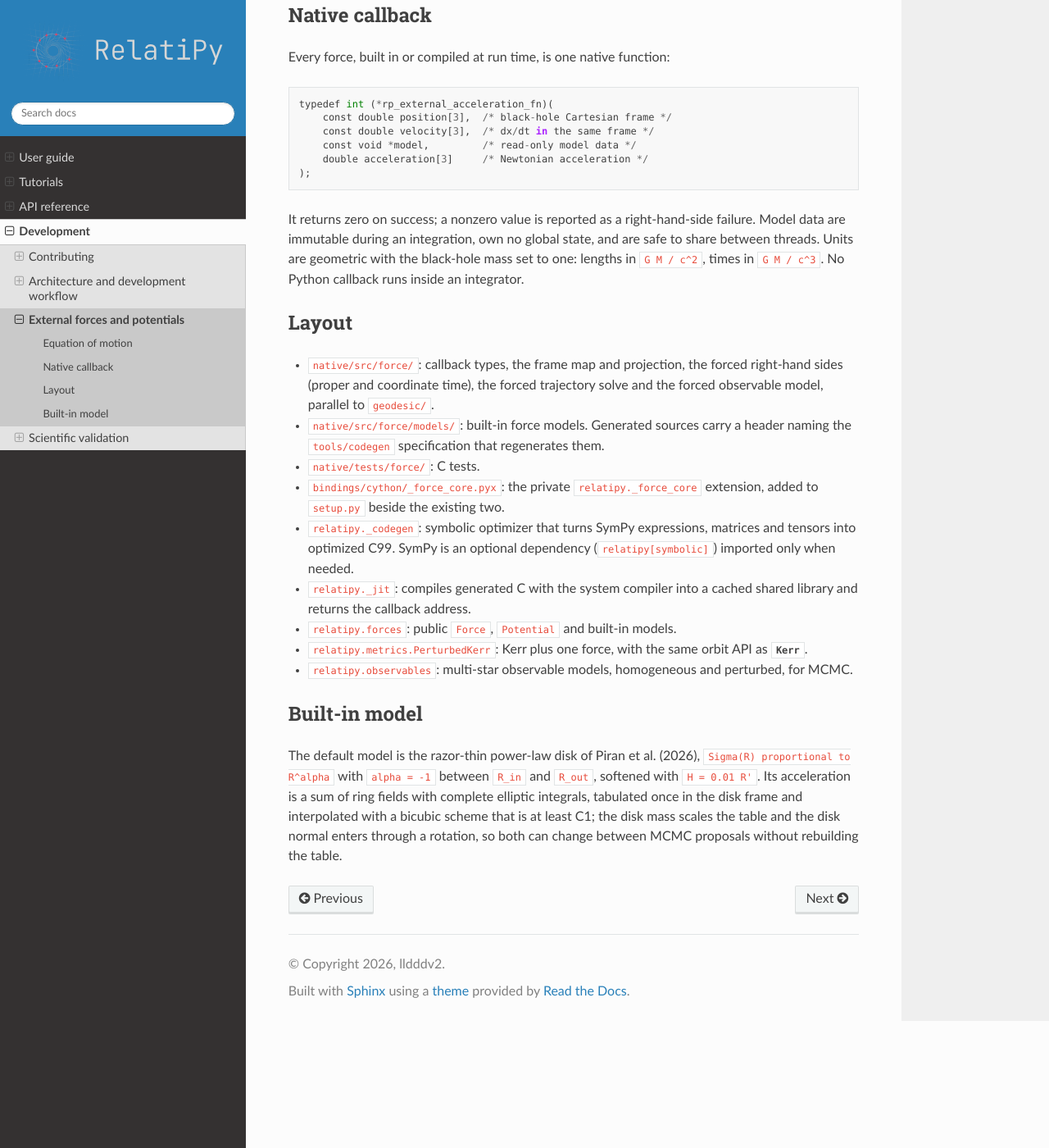
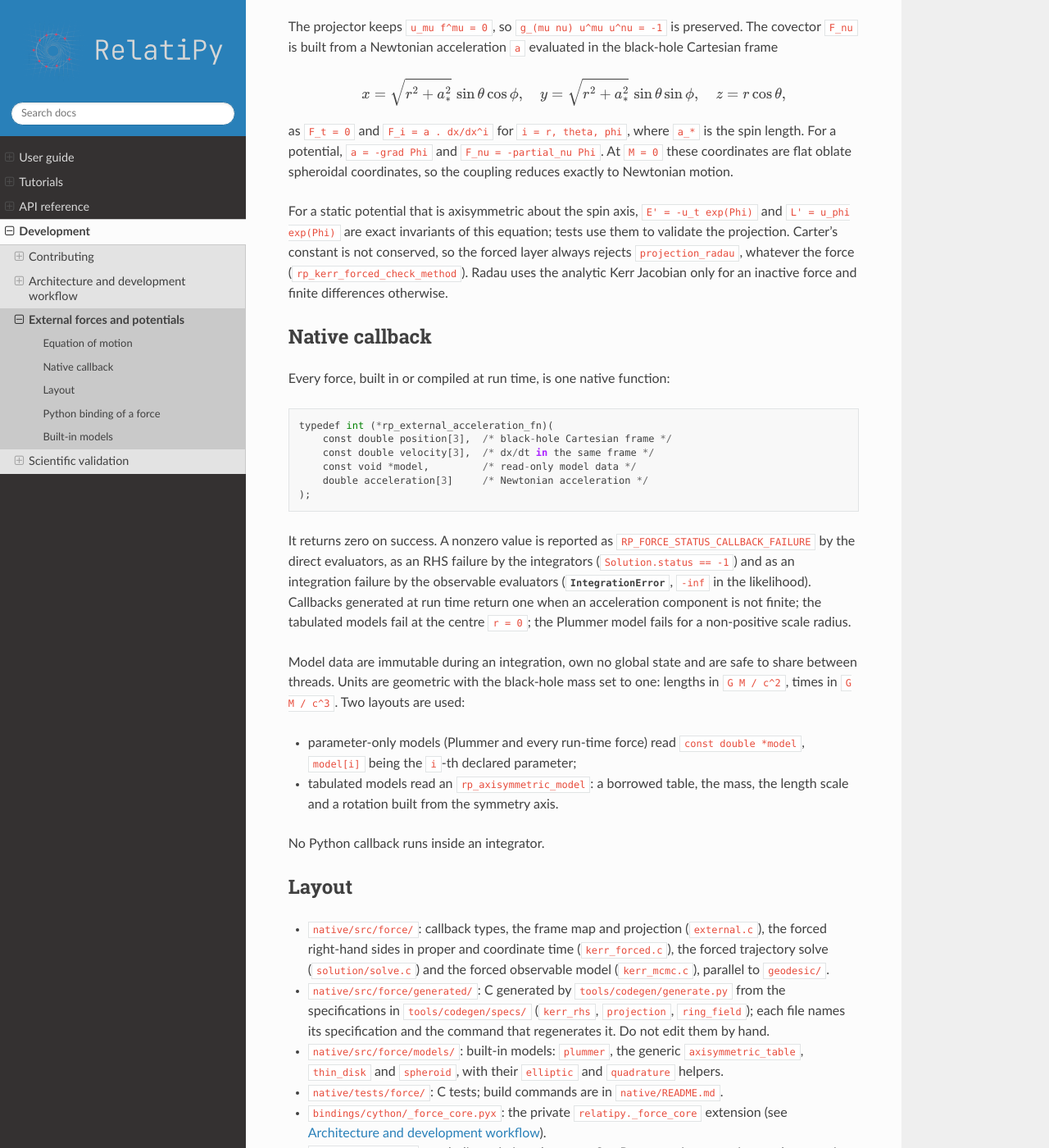
Before and after one commit to lldddv2/relatipy, a Sphinx documentation site: the page built from docs/development/external-forces.rst, in a window 1280 px wide and 1400 px high, scrolled down 790 px. Shown: the whole window at 82% size. Built offline with Sphinx 7.4.7 and the Read the Docs theme 3.1.0, drawn with Linux system fonts in a browser that asks for light colours; some of the changed text lies outside the part shown.

Commit message:
doc: align the external force contract with the implementation
The homogeneous term is the corrected Levi-Civita contraction for an
inactive force and the generated kernel for an active one, so only a NULL
force is bitwise; projection_radau is always rejected. Document the
generated sources, the JIT cache and its POSIX scope, the callback failure
rules and model-data layouts, the Python handles and units, the parse_expr
trust note, and the tabulated thin disk and spheroid.

Co-Authored-By: Claude Opus 5.5 <noreply@anthropic.com>
Claude-Session: https://claude.ai/code/session_012G5McXtYyhYPPzWbDe4oNT

```diff
--- a/docs/development/external-forces.rst
+++ b/docs/development/external-forces.rst
@@ -4,7 +4,8 @@ External forces and potentials
 This page fixes the contract of the external-force layer: a perturbed Kerr
 geodesic integrated beside, not inside, the homogeneous Kerr path. Existing
 Kerr modules, integrators and the ``_core`` and ``_mcmc_core`` extensions are
-not modified; the new layer only calls them.
+not modified; the new layer only calls them. The user-facing description is
+:doc:`/user-guide/forces`.
 
 Equation of motion
 ------------------
@@ -18,8 +19,22 @@ perturbed geodesic is
    \frac{du^\mu}{d\tau} + \Gamma^\mu{}_{\alpha\beta} u^\alpha u^\beta = f^\mu,
    \qquad f^\mu = \left(g^{\mu\nu} + u^\mu u^\nu\right) F_\nu .
 
-The homogeneous term is the existing optimized Kerr right-hand side. The
-projector keeps ``u_mu f^mu = 0``, so ``g_(mu nu) u^mu u^nu = -1`` is
+The homogeneous term is the corrected Levi--Civita contraction of the Kerr
+metric, the one used by every homogeneous production path:
+
+- with an inactive force (a NULL force or a NULL callback) the forced
+  right-hand side calls ``rp_kerr_geodesic_physic_evaluate_corrected_rhs``
+  (the kernel behind ``rp_kerr_null_geodesic_rhs``), so trajectories and
+  observables are bitwise those of ``_core`` and ``_mcmc_core``;
+- with an active force it calls the generated kernel
+  ``rp_force_generated_kerr_rhs`` (``native/src/force/generated/kerr_rhs.c``),
+  the same contraction optimized by ``relatipy._codegen``: about 2.5 times
+  faster, and equal to the corrected contraction to about ``3e-15``
+  relative. A zero active force (a Plummer sphere of zero mass,
+  ``Potential("0")``) therefore agrees with the homogeneous paths to rounding
+  error, about ``1e-13`` relative on observables, not bit for bit.
+
+The projector keeps ``u_mu f^mu = 0``, so ``g_(mu nu) u^mu u^nu = -1`` is
 preserved. The covector ``F_nu`` is built from a Newtonian acceleration
 ``a`` evaluated in the black-hole Cartesian frame
 
@@ -37,7 +52,9 @@ spheroidal coordinates, so the coupling reduces exactly to Newtonian motion.
 For a static potential that is axisymmetric about the spin axis,
 ``E' = -u_t exp(Phi)`` and ``L' = u_phi exp(Phi)`` are exact invariants of
 this equation; tests use them to validate the projection. Carter's constant
-is not conserved, so ``projection_radau`` is rejected when a force is set.
+is not conserved, so the forced layer always rejects ``projection_radau``,
+whatever the force (``rp_kerr_forced_check_method``). Radau uses the analytic
+Kerr Jacobian only for an inactive force and finite differences otherwise.
 
 Native callback
 ---------------
@@ -51,42 +68,121 @@ Every force, built in or compiled at run time, is one native function::
         double acceleration[3]     /* Newtonian acceleration */
     );
 
-It returns zero on success; a nonzero value is reported as a right-hand-side
-failure. Model data are immutable during an integration, own no global
-state, and are safe to share between threads. Units are geometric with the
-black-hole mass set to one: lengths in ``G M / c^2``, times in ``G M / c^3``.
+It returns zero on success. A nonzero value is reported as
+``RP_FORCE_STATUS_CALLBACK_FAILURE`` by the direct evaluators, as an RHS
+failure by the integrators (``Solution.status == -1``) and as an integration
+failure by the observable evaluators
+(:class:`~relatipy.geodesic.IntegrationError`, ``-inf`` in the likelihood).
+Callbacks generated at run time return one when an acceleration component is
+not finite; the tabulated models fail at the centre ``r = 0``; the Plummer
+model fails for a non-positive scale radius.
+
+Model data are immutable during an integration, own no global state and are
+safe to share between threads. Units are geometric with the black-hole mass
+set to one: lengths in ``G M / c^2``, times in ``G M / c^3``. Two layouts are
+used:
+
+- parameter-only models (Plummer and every run-time force) read
+  ``const double *model``, ``model[i]`` being the ``i``-th declared parameter;
+- tabulated models read an ``rp_axisymmetric_model``: a borrowed table, the
+  mass, the length scale and a rotation built from the symmetry axis.
+
 No Python callback runs inside an integrator.
 
 Layout
 ------
 
-- ``native/src/force/``: callback types, the frame map and projection, the
-  forced right-hand sides (proper and coordinate time), the forced trajectory
-  solve and the forced observable model, parallel to ``geodesic/``.
-- ``native/src/force/models/``: built-in force models. Generated sources
-  carry a header naming the ``tools/codegen`` specification that regenerates
-  them.
-- ``native/tests/force/``: C tests.
+- ``native/src/force/``: callback types, the frame map and projection
+  (``external.c``), the forced right-hand sides in proper and coordinate time
+  (``kerr_forced.c``), the forced trajectory solve (``solution/solve.c``) and
+  the forced observable model (``kerr_mcmc.c``), parallel to ``geodesic/``.
+- ``native/src/force/generated/``: C generated by ``tools/codegen/generate.py``
+  from the specifications in ``tools/codegen/specs/`` (``kerr_rhs``,
+  ``projection``, ``ring_field``); each file names its specification and the
+  command that regenerates it. Do not edit them by hand.
+- ``native/src/force/models/``: built-in models: ``plummer``, the generic
+  ``axisymmetric_table``, ``thin_disk`` and ``spheroid``, with their
+  ``elliptic`` and ``quadrature`` helpers.
+- ``native/tests/force/``: C tests; build commands are in
+  ``native/README.md``.
 - ``bindings/cython/_force_core.pyx``: the private ``relatipy._force_core``
-  extension, added to ``setup.py`` beside the existing two.
+  extension (see :doc:`/development/architecture`).
 - ``relatipy._codegen``: symbolic optimizer that turns SymPy expressions,
-  matrices and tensors into optimized C99. SymPy is an optional dependency
-  (``relatipy[symbolic]``) imported only when needed.
-- ``relatipy._jit``: compiles generated C with the system compiler into a
-  cached shared library and returns the callback address.
-- ``relatipy.forces``: public ``Force``, ``Potential`` and built-in models.
-- ``relatipy.metrics.PerturbedKerr``: Kerr plus one force, with the same
-  orbit API as :class:`~relatipy.metrics.Kerr`.
-- ``relatipy.observables``: multi-star observable models, homogeneous and
-  perturbed, for MCMC.
+  matrices and tensors into optimized C99, and builds the source of a
+  callback from a potential or a force (``build_force_source``). SymPy is an
+  optional dependency (``relatipy[symbolic]``) imported only when needed.
+- ``relatipy._jit``: compiles generated C with ``$CC`` (or ``cc``) and
+  ``-std=c11 -O3 -fPIC -shared`` into a shared library cached in
+  ``$RELATIPY_CACHE_DIR`` or ``~/.cache/relatipy/jit``, keyed by a hash of the
+  source, compiler identity, flags, RelatiPy version and platform, and
+  returns the callback address. Libraries are written atomically, so
+  concurrent processes never load a partial file. It builds ``.so`` files and
+  so supports POSIX systems only.
+- ``relatipy.forces``: public force values (``Force``, ``Potential``,
+  ``Plummer``, ``ThinDisk``, ``Spheroid``) and the private bound-force handle.
+- ``relatipy.metrics.PerturbedKerr``: Kerr plus one force, with the orbit API
+  of :class:`~relatipy.metrics.Kerr`; its orbits are a private ``Orbit``
+  subclass (``relatipy.geodesic._forced_orbit``) that integrates through
+  ``_force_core``.
+- ``relatipy.observables``: ``PerturbedKerrMcmcModel`` and
+  ``PerturbedKerrMcmcMultiModel``, parallel to the homogeneous models.
 
-Built-in model
---------------
+Python binding of a force
+-------------------------
 
-The default model is the razor-thin power-law disk of Piran et al. (2026),
-``Sigma(R) proportional to R^alpha`` with ``alpha = -1`` between ``R_in`` and
-``R_out``, softened with ``H = 0.01 R'``. Its acceleration is a sum of ring
-fields with complete elliptic integrals, tabulated once in the disk frame and
-interpolated with a bicubic scheme that is at least C1; the disk mass scales the table and the
-disk normal enters through a rotation, so both can change between MCMC
-proposals without rebuilding the table.
+A force is an immutable value with named parameters. Binding it to a
+black-hole mass gives a private handle with three things: the callback
+address, the model-data address and references that keep the callback's
+library or table alive. Parameters are converted to geometric units by their
+dimensions (a quantity of length dimension ``L``, time ``T`` and mass ``M``
+is divided by ``r_g**L t_g**T M**M``) and written into the model data in
+place, so an MCMC sampler updates the mass, a disk mass or a normal between
+proposals without rebuilding a table or recompiling. Directions are given in
+the black-hole frame for ``PerturbedKerr`` and in observer axes
+``(Dec, RA, away)`` for the MCMC models, mapped through the proposal's spin
+frame. Handles are never pickled with their addresses: forces pickle by
+their C source (run-time forces) or constructor arguments (built-ins), and
+native resources are recreated on first use in each process.
+
+String definitions of run-time forces are parsed with
+``sympy.parse_expr``, which uses ``eval``; restricted names and syntax
+are checked first, but strings must still come from trusted input.
+
+Built-in models
+---------------
+
+Plummer sphere
+   ``Phi = -m / sqrt(|x|^2 + b^2)`` with the mass and scale radius as the
+   two model doubles. It is the analytic model of the invariant and
+   zero-force tests.
+
+Thin disk
+   The razor-thin power-law disk of Piran et al. (2026),
+   ``Sigma(R) proportional to R^alpha`` with ``alpha = -1`` between ``R_in``
+   and ``R_out``, each ring softened with ``H = eps R'`` (``eps = 0.01``). Its
+   acceleration is a sum of ring fields with complete elliptic integrals,
+   tabulated once for unit mass and ``R_out = 1`` as the smooth combinations
+   ``A = -r^3 a_d / d``, ``C = -r^3 a_z / z`` and ``P = -r Phi`` and
+   interpolated with tensor-product C2 cubic splines stored as bicubic
+   Hermite data, with a self-similar inner continuation and an exact
+   multipole far field. A table depends only on ``alpha``, ``R_in / R_out``
+   and ``eps`` (about 1 s and 11 MB to build); the disk mass, ``R_out`` (any
+   length) and the disk normal are model parameters. The potential and the
+   acceleration are separate interpolants that agree to about ``5e-7``
+   (median) and ``9e-6`` (worst) inside the softened plane, which bounds how
+   well ``E'`` and ``L'`` computed from the tabulated potential are conserved.
+
+Spheroid
+   Density ``rho proportional to s^alpha`` on similar spheroids
+   ``s^2 = R^2 + z^2 / q^2`` between ``s_in`` and ``s_out``, from the homoeoid
+   sums of Binney & Tremaine, on the same table machinery with the grid
+   flattened by ``q``. ``q = 1`` reproduces ``G M(<r) / r^2`` to about
+   ``1e-14``. As ``q -> 0`` at fixed mass it tends to a razor-thin disk with
+   ``Sigma`` proportional to ``R^(alpha + 1)`` well inside the rim
+   (``alpha = -2`` matches the fiducial ``Sigma ~ 1/R`` disk there, not at
+   its edge) and without softening; the field converges as ``q^2`` above the
+   plane. The force is only continuous across a density edge. Flat tables
+   cost more (about 6 s and 22 MB at ``q = 0.05``).
+
+The Python layer caches built tables per shape in each process (a few
+shapes), and every placed model keeps its table referenced.
```
